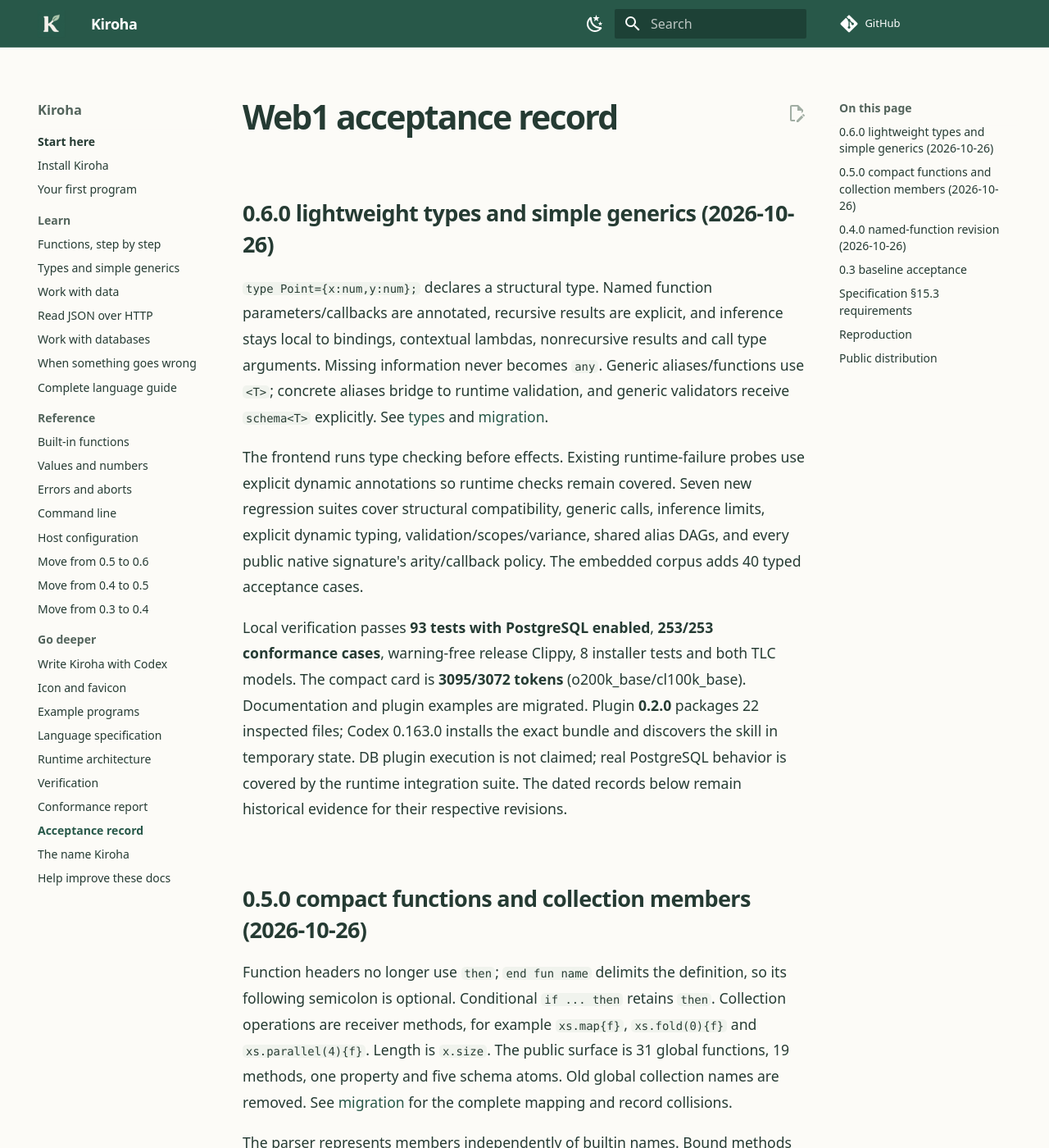
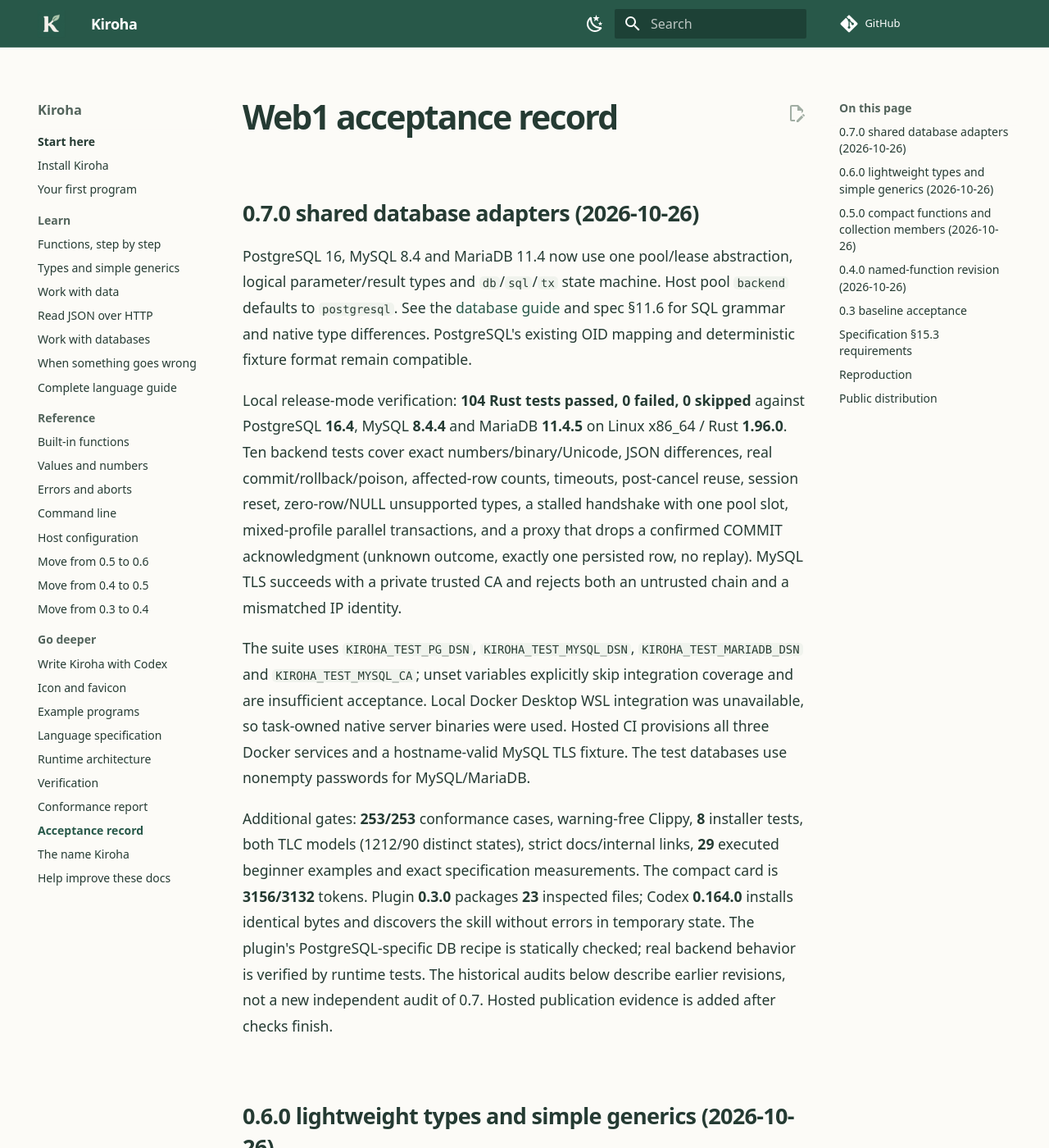
Before and after one commit to kiroha-lang/kiroha, an MkDocs documentation site: the page built from docs/completion.md, in a window 1280 px wide and 1400 px high. Shown: the whole window at 82% size. Built offline with MkDocs 1.6.1 and Material for MkDocs 9.7.7, drawn with Linux system fonts in a browser that asks for light colours; comment, search, counter and statistics services are not loaded.

Commit message:
test: verify database TLS, cleanup and real transaction outcomes

```diff
--- a/docs/completion.md
+++ b/docs/completion.md
@@ -1,4 +1,40 @@
 # Web1 acceptance record
+
+## 0.7.0 shared database adapters (2026-10-26)
+
+PostgreSQL 16, MySQL 8.4 and MariaDB 11.4 now use one pool/lease abstraction,
+logical parameter/result types and `db`/`sql`/`tx` state machine. Host pool
+`backend` defaults to `postgresql`. See the [database guide](guides/databases.md)
+and spec §11.6 for SQL grammar and native type differences. PostgreSQL's
+existing OID mapping and deterministic fixture format remain compatible.
+
+Local release-mode verification: **104 Rust tests passed, 0 failed, 0 skipped**
+against PostgreSQL **16.4**, MySQL **8.4.4** and MariaDB **11.4.5** on Linux
+x86_64 / Rust **1.96.0**. Ten backend tests cover exact numbers/binary/Unicode,
+JSON differences, real commit/rollback/poison, affected-row counts, timeouts,
+post-cancel reuse, session reset, zero-row/NULL unsupported types, a stalled
+handshake with one pool slot, mixed-profile parallel transactions, and a proxy
+that drops a confirmed COMMIT acknowledgment (unknown outcome, exactly one
+persisted row, no replay). MySQL TLS succeeds with a private trusted CA and
+rejects both an untrusted chain and a mismatched IP identity.
+
+The suite uses `KIROHA_TEST_PG_DSN`, `KIROHA_TEST_MYSQL_DSN`,
+`KIROHA_TEST_MARIADB_DSN` and `KIROHA_TEST_MYSQL_CA`; unset variables explicitly
+skip integration coverage and are insufficient acceptance. Local Docker Desktop
+WSL integration was unavailable, so task-owned native server binaries were used.
+Hosted CI provisions all three Docker services and a hostname-valid MySQL TLS
+fixture. The test databases use nonempty passwords for MySQL/MariaDB.
+
+Additional gates: **253/253** conformance cases, warning-free Clippy, **8**
+installer tests, both TLC models (1212/90 distinct states), strict docs/internal
+links, **29** executed beginner examples and exact specification measurements.
+The compact card is **3156/3132** tokens. Plugin **0.3.0** packages **23**
+inspected files; Codex **0.164.0** installs identical bytes and discovers the
+skill without errors in temporary state. The plugin's PostgreSQL-specific DB
+recipe is statically checked; real backend behavior is verified by runtime tests.
+The historical audits below describe earlier revisions, not a new independent
+audit of 0.7. Hosted publication evidence is added after checks finish.
+
 
 ## 0.6.0 lightweight types and simple generics (2026-10-26)
 
```
Also changed, not shown: HANDOFF.md (+5 -3 lines), README.md (+3 -2 lines), docs/conformance-report.md (+36 -0 lines), 3 other files.
